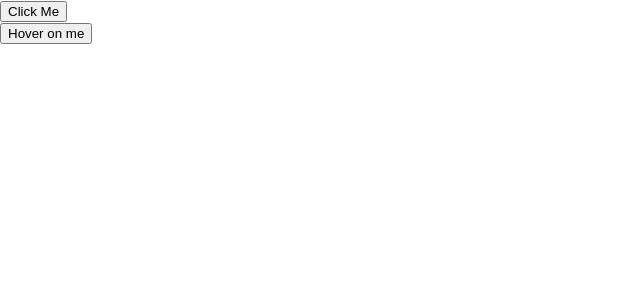
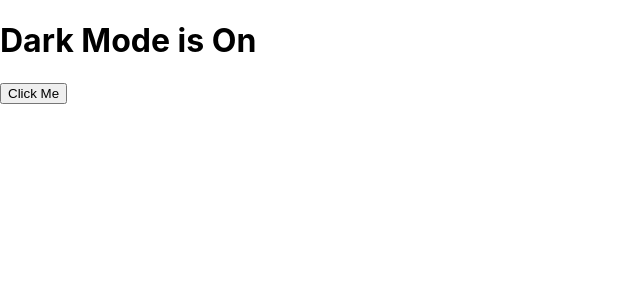
Before and after one commit to palakgarg007/firstapp, a React (Create React App) app: page / in a window 1280 px wide. Shown: the top 300 px of the page, without its empty margins (0-640 px from the left). Built offline with nearby package versions, Linux system fonts and the light colour scheme.

Commit message:
Changing boolean state variable using event listener

```diff
--- a/src/App.js
+++ b/src/App.js
@@ -12,6 +12,7 @@ import Promo from './components/Promo';
 import Footer from './components/Footer';
 import Cards from './components/Cards';
 import Btn from './Event Components/Btn'
+import ModeToggle from './Event Components/ModeToggle';
 
 function App() {
   return(
@@ -37,8 +38,12 @@ function App() {
     //   <Cards h2="Third card's h2" h3="Third card's h3" />
     // </div>
 
+    // <div>
+    //   <Btn />
+    // </div>
+
     <div>
-      <Btn />
+      <ModeToggle />
     </div>
   )
 }
--- /dev/null
+++ b/src/Event Components/ModeToggle.js
@@ -0,0 +1,27 @@
+function ModeToggle(){
+    let darkModeOn = true;
+    const darkMode = <h1>Dark Mode is On</h1>
+    const lightMode = <h1>Light Mode is On</h1>
+
+    const clickHandler = () => {
+        darkModeOn = !darkModeOn;
+        if(darkModeOn == true){
+            console.log("Dark Mode is On");
+        }
+        else{
+            console.log("Light Mode is On");
+        }
+    }
+
+    return(
+        <div>
+            {darkModeOn ? darkMode : lightMode}
+
+            <button onClick={clickHandler}>
+                Click Me
+            </button>
+        </div>
+    );
+};
+
+export default ModeToggle;
```
